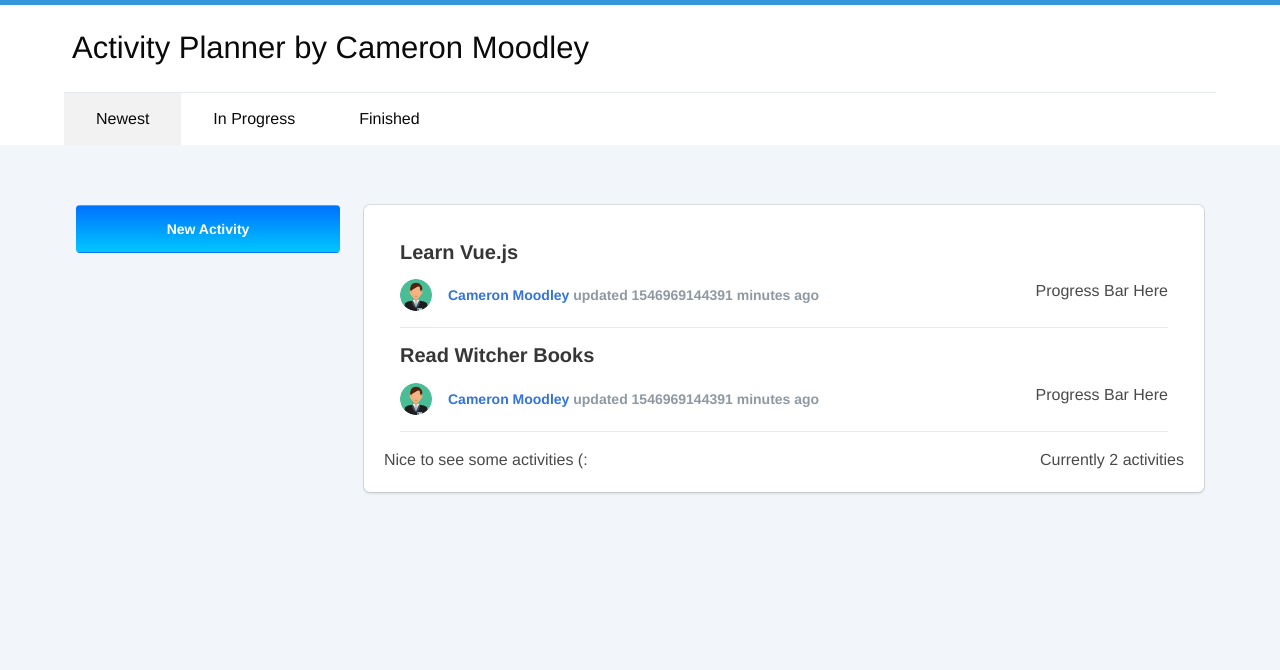
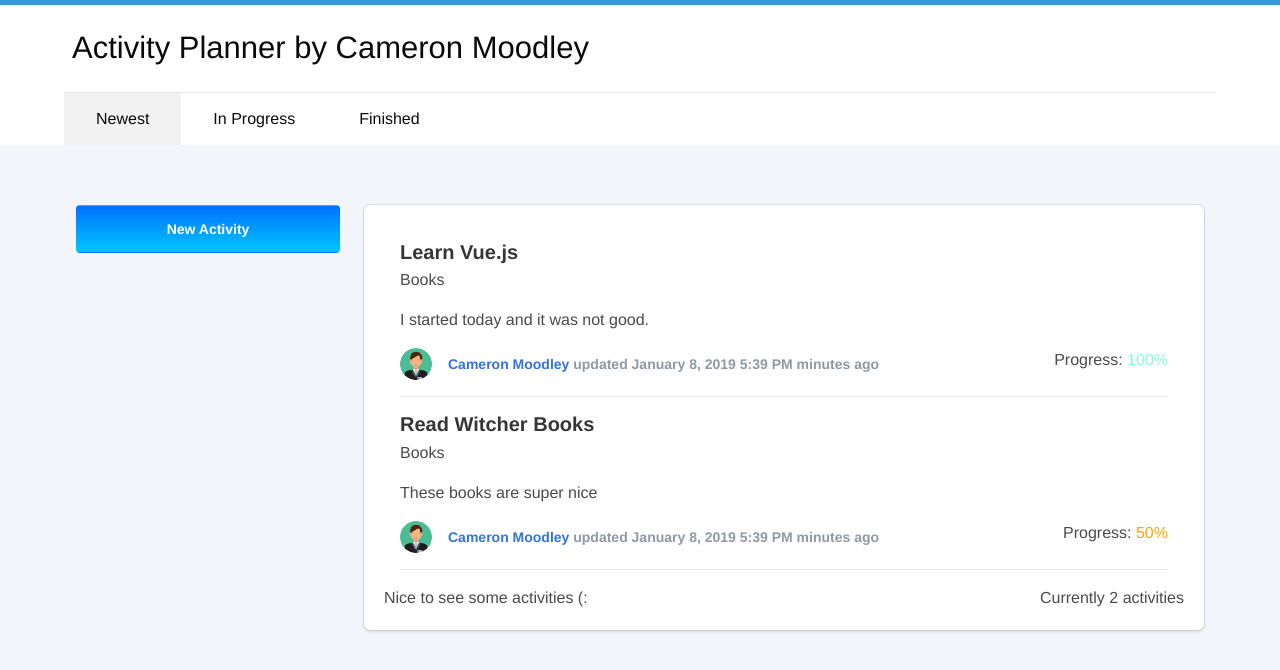
Before and after one commit to cameronmoodley/vue-activities, a Vue app: page / in a window 1280 px wide. Shown: the top 670 px of the page. Built offline with nearby package versions, Linux system fonts and the light colour scheme.

Commit message:
added in mixins and filters to the project

```diff
--- a/package.json
+++ b/package.json
@@ -10,6 +10,7 @@
   "dependencies": {
     "eslint-config-prettier": "^8.3.0",
     "eslint-plugin-prettier": "^4.0.0",
+    "moment": "^2.29.1",
     "vue": "^2.6.6"
   },
   "devDependencies": {
--- a/src/App.vue
+++ b/src/App.vue
@@ -1,27 +1,6 @@
 <template>
-  <div id="activityApp">
-    <nav class="navbar is-white topNav">
-      <div class="container">
-        <div class="navbar-brand">
-          <h1>{{ fullAppName }}</h1>
-        </div>
-      </div>
-    </nav>
-    <nav class="navbar is-white">
-      <div class="container">
-        <div class="navbar-menu">
-          <div class="navbar-start">
-            <a class="navbar-item is-active" href="#">
-              Newest
-            </a>
-            <a class="navbar-item" href="#">
-              In Progress
-            </a>
-            <a class="navbar-item" href="#">Finished</a>
-          </div>
-        </div>
-      </div>
-    </nav>
+  <div v-if="isDataLoaded" id="activityApp">
+    <Navbar :full-app-name="fullAppName" />
     <section class="container">
       <div class="columns">
         <!-- form goes here -->
@@ -30,11 +9,23 @@
           @activityCreated="addActivity"
         />
         <div class="column is-9">
-          <div class="box content">
+          <div
+            class="box content"
+            :class="{ fetching: isFetching, 'has-error': error }"
+          >
+            <div v-if="error">
+              {{ error }}
+            </div>
+
+            <div v-else>
+              <div v-if="isFetching">
+                Loading ...
+              </div>
               <ActivityItem
                 v-for="activity in activities"
                 :key="activity.id"
                 :activity="activity"
+                :categories="categories"
               />
               <div class="activity-length">
                 Currently {{ activityLength }} activities
@@ -43,28 +34,33 @@
             </div>
           </div>
         </div>
+      </div>
     </section>
   </div>
 </template>
 
 <script>
+import Vue from 'vue'
+
 import ActivityItem from '@/components/ActivityItem'
 import ActivityCreate from '@/components/ActivityCreate'
+import Navbar from '@/components/TheNavbar'
 
 import { fetchActivities, fetchCategories, fetchUsers } from '@/api'
 export default {
   name: 'App',
-  components: { ActivityItem, ActivityCreate },
+  components: { ActivityItem, ActivityCreate, Navbar },
   data() {
     return {
       isFormDisplayed: false,
       creator: 'Cameron Moodley',
       appName: 'Activity Planner',
       watchedAppName: 'Activity Planner by Cameron Moodley',
-      items: { 1: { name: 'Filip' }, 2: { name: 'John' } },
+      isFetching: false,
+      error: null,
       user: {},
-      activities: {},
-      categories: {}
+      activities: null,
+      categories: null
     }
   },
   computed: {
@@ -84,17 +80,35 @@ export default {
         return 'So many activities'
       }
       return 'No activities so sad ):'
+    },
+    isDataLoaded() {
+      return this.activities && this.categories
     }
   },
   created() {
-    this.activities = fetchActivities()
-    this.categories = fetchCategories()
+    this.isFetching = true
+    fetchActivities()
+      .then(activities => {
+        this.activities = activities
+        this.isFetching = false
+      })
+      .catch(error => {
+        this.error = error
+        this.isFetching = false
+      })
+
+    fetchCategories().then(categories => {
+      this.categories = categories
+    })
     this.users = fetchUsers()
   },
   methods: {
     addActivity(newActivity) {
-      console.log(newActivity)
-      // this.activities[activity.id] = activity
+      // 1. The place where we would like to insert the new value
+      // 2. The name of the new value
+      // 3. The value of the new value
+      // if you dont have vue set the state will not change the dom
+      Vue.set(this.activities, newActivity.id, newActivity)
     }
   }
 }
@@ -195,4 +209,11 @@ article.post:last-child {
   max-width: 100%;
   width: 100%;
 }
+
+.fetching {
+  border: 2px solid orange;
+}
+.has-error {
+  border: 2px solid red;
+}
 </style>
--- a/src/api/index.js
+++ b/src/api/index.js
@@ -1,44 +1,13 @@
-export const fetchActivities = () => {
-  return {
-    '1546968934': {
-      id: '1546968934',
-      title: 'Learn Vue.js',
-      notes: 'I started today and it was not good.',
-      progress: 0,
-      category: '1546969049',
-      createdAt: 1546969144391,
-      updatedAt: 1546969144391
-    },
-    '1546969212': {
-      id: '1546969212',
-      title: 'Read Witcher Books',
-      notes: 'These books are super nice',
-      progress: 0,
-      category: '1546969049',
-      createdAt: 1546969144391,
-      updatedAt: 1546969144391
-    }
-  }
-}
+import fakeApi from '@/libs/fakeApi'
 
 const generateUid = () => Math.floor(new Date() * Math.random())
 
-export const createActivity = activity => {
-  activity.id = generateUid()
-  activity.progress = 0
-  activity.createdAt = new Date()
-  activity.updatedAt = new Date()
-
-  return new Promise((resolve, reject) => {
-    resolve(activity)
-  })
+export const fetchActivities = () => {
+  return fakeApi.get('activities', { force: 1 })
 }
 
 export const fetchCategories = () => {
-  return {
-    '1546969049': { text: 'books', id: '1546969049' },
-    '1546969225': { text: 'movies', id: '1546969225' }
-  }
+  return fakeApi.get('categories', { force: 1 })
 }
 
 export const fetchUsers = () => {
@@ -47,3 +16,12 @@ export const fetchUsers = () => {
     id: '-Aj34jknvncx98812'
   }
 }
+
+export const createActivityApi = activity => {
+  activity.id = generateUid()
+  activity.progress = 0
+  activity.createdAt = new Date()
+  activity.updatedAt = new Date()
+
+  return fakeApi.post('activities', activity)
+}
--- a/src/components/ActivityItem.vue
+++ b/src/components/ActivityItem.vue
@@ -1,6 +1,8 @@
 <template>
   <article class="post">
-    <h4>{{ activity.title }}</h4>
+    <h4 class="title">{{ activity.title }}</h4>
+    <p>{{ textUtility_capitalize(categories[activity.category].text) }}</p>
+    <p>{{ activity.notes }}</p>
     <div class="media">
       <div class="media-left">
         <p class="image is-32x32">
@@ -11,24 +13,57 @@
         <div class="content">
           <p>
             <a href="#">Cameron Moodley</a> updated
-            {{ activity.updatedAt }} minutes ago &nbsp;
+            {{ activity.updatedAt | prettyTime }} minutes ago &nbsp;
           </p>
         </div>
       </div>
       <div class="media-right">
-        <span>Progress Bar Here</span>
+        <span>
+          Progress:
+          <span :class="activityProgress"> {{ activity.progress }}%</span>
+        </span>
       </div>
     </div>
   </article>
 </template>
 <script>
+import textUtility from '@/mixins/textUtility'
 export default {
+  mixins: [textUtility],
   props: {
     activity: {
       type: Object,
       required: true
+    },
+    categories: {
+      type: Object,
+      required: true
+    }
+  },
+  computed: {
+    activityProgress() {
+      const progress = this.activity.progress
+      if (progress <= 0) {
+        return 'color-red'
+      } else if (progress <= 50) {
+        return 'color-orange'
+      }
+      return 'color-green'
     }
   }
 }
 </script>
-<style lang=""></style>
+<style lang="css">
+.color-red {
+  color: red;
+}
+.color-orange {
+  color: orange;
+}
+.color-green {
+  color: aquamarine;
+}
+.post .title {
+  margin-bottom: 5px;
+}
+</style>
--- /dev/null
+++ b/src/components/TheNavbar.vue
@@ -0,0 +1,37 @@
+<template lang="">
+  <div>
+    <nav class="navbar is-white topNav">
+      <div class="container">
+        <div class="navbar-brand">
+          <h1>{{ fullAppName }}</h1>
+        </div>
+      </div>
+    </nav>
+    <nav class="navbar is-white">
+      <div class="container">
+        <div class="navbar-menu">
+          <div class="navbar-start">
+            <a class="navbar-item is-active" href="#">
+              Newest
+            </a>
+            <a class="navbar-item" href="#">
+              In Progress
+            </a>
+            <a class="navbar-item" href="#">Finished</a>
+          </div>
+        </div>
+      </div>
+    </nav>
+  </div>
+</template>
+<script>
+export default {
+  props: {
+    fullAppName: {
+      type: String,
+      required: true
+    }
+  }
+}
+</script>
+<style lang=""></style>
--- /dev/null
+++ b/src/libs/fakeApi.js
@@ -0,0 +1,62 @@
+const data = {
+  activities: {
+    '1546968934': {
+      id: '1546968934',
+      title: 'Learn Vue.js',
+      notes: 'I started today and it was not good.',
+      progress: 100,
+      category: '1546969049',
+      createdAt: 1546969144391,
+      updatedAt: 1546969144391
+    },
+    '1546969212': {
+      id: '1546969212',
+      title: 'Read Witcher Books',
+      notes: 'These books are super nice',
+      progress: 50,
+      category: '1546969049',
+      createdAt: 1546969144391,
+      updatedAt: 1546969144391
+    }
+  },
+  categories: {
+    '1546969049': { text: 'books', id: '1546969049' },
+    '1546969225': { text: 'movies', id: '1546969225' }
+  }
+}
+
+class FakeApi {
+  canContinue() {
+    const rndNumber = Math.floor(Math.random() * 10)
+
+    if (rndNumber > 5) {
+      return true
+    }
+    return false
+  }
+
+  get(resource, { force = 0 }) {
+    return new Promise((resolve, reject) => {
+      this.asyncCall(() => {
+        if (force || this.canContinue()) {
+          resolve({ ...data[resource] })
+        } else {
+          reject('Cannot fetch ' + resource)
+        }
+      })
+    })
+  }
+
+  post(resource, item) {
+    return new Promise((resolve, reject) => {
+      data[resource][item.id] = item
+      resolve(item)
+    })
+  }
+
+  asyncCall(cb) {
+    setTimeout(cb, 1000)
+  }
+}
+
+export default new FakeApi()
--- a/src/main.js
+++ b/src/main.js
@@ -1,8 +1,19 @@
 import Vue from 'vue'
 import App from './App.vue'
+import moment from 'moment'
 
 Vue.config.productionTip = false
 
+Vue.filter('uppercase', function(value) {
+  if (!value) return ''
+  return value.toUpperCase()
+})
+
+Vue.filter('prettyTime', function(time) {
+  if (!time) return ''
+  return moment(time).format('LLL')
+})
+
 new Vue({
-  render: h => h(App),
+  render: h => h(App)
 }).$mount('#app')
--- /dev/null
+++ b/src/mixins/textUtility.js
@@ -0,0 +1,21 @@
+// Mixins can be helper functions
+export default {
+  data() {
+    return {
+      utilityName: 'text utility',
+      creator: 'Cameron Moodley'
+    }
+  },
+  computed: {
+    fullName() {
+      return `${this.creator}'s ${this.utilityName}`
+    }
+  },
+  methods: {
+    textUtility_capitalize(word) {
+      if (word && typeof word === 'string') {
+        return word.charAt(0).toUpperCase() + word.slice(1)
+      }
+    }
+  }
+}
```
Also changed, not shown: src/components/ActivityCreate.vue (+16 -5 lines), 1 other file (tests, documents, lock files or other folders). Lines whose indentation alone changed are shown as unchanged.
